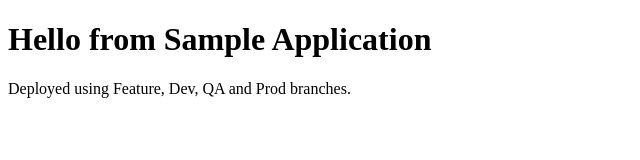
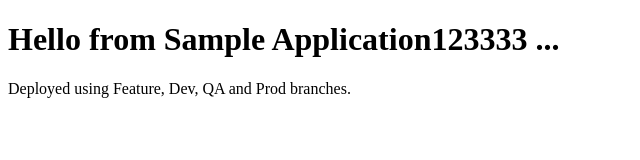
Before and after one commit to saikrishnaredde/sample-repo, a plain HTML site: page index.html in a window 1280 px wide. Shown: the whole page, without its empty margins (0-640 px from the left). Drawn offline with Linux system fonts and the light colour scheme.

Commit message:
Update index.html

```diff
--- a/index.html
+++ b/index.html
@@ -5,7 +5,7 @@
     <title>Sample Application</title>
 </head>
 <body>
-    <h1>Hello from Sample Application</h1>
+    <h1>Hello from Sample Application123333   ...  </h1>
     <p>Deployed using Feature, Dev, QA and Prod branches.</p>
 </body>
 </html>
```
